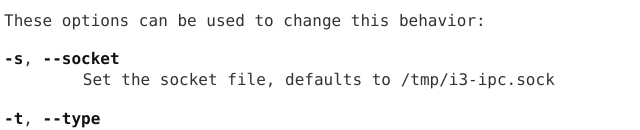
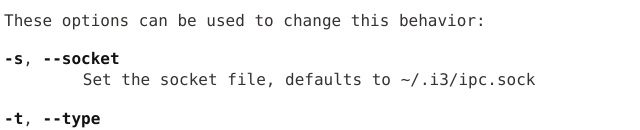
Before and after one commit to badboy/i3-ipc, a plain HTML site: page man/i3-ipc.1.html in a window 1280 px wide. Shown: the part 675-805 px from the top of the page, 91-731 px from the left. Drawn offline with Linux system fonts and the light colour scheme.

Commit message:
generated manual

```diff
--- a/man/i3-ipc.1.html
+++ b/man/i3-ipc.1.html
@@ -95,7 +95,7 @@
 <p>These options can be used to change this behavior:</p>
 
 <dl>
-<dt><code>-s</code>, <code>--socket</code></dt><dd><p>Set the socket file, defaults to /tmp/i3-ipc.sock</p></dd>
+<dt><code>-s</code>, <code>--socket</code></dt><dd><p>Set the socket file, defaults to ~/.i3/ipc.sock</p></dd>
 <dt><code>-t</code>, <code>--type</code></dt><dd><p>Set the type. Passing a type of 0 is the default and will send the specified command, type 1 gets the current workspace list,
 type 2 subscribes to the workspace stream, type 3 gets the current output list.</p></dd>
 <dt><code>-p</code>, <code>--pretty-print</code></dt><dd><p>This will pretty print the received reply. Useful for the workspace list.</p></dd>
```
Also changed, not shown: 1 other file.
